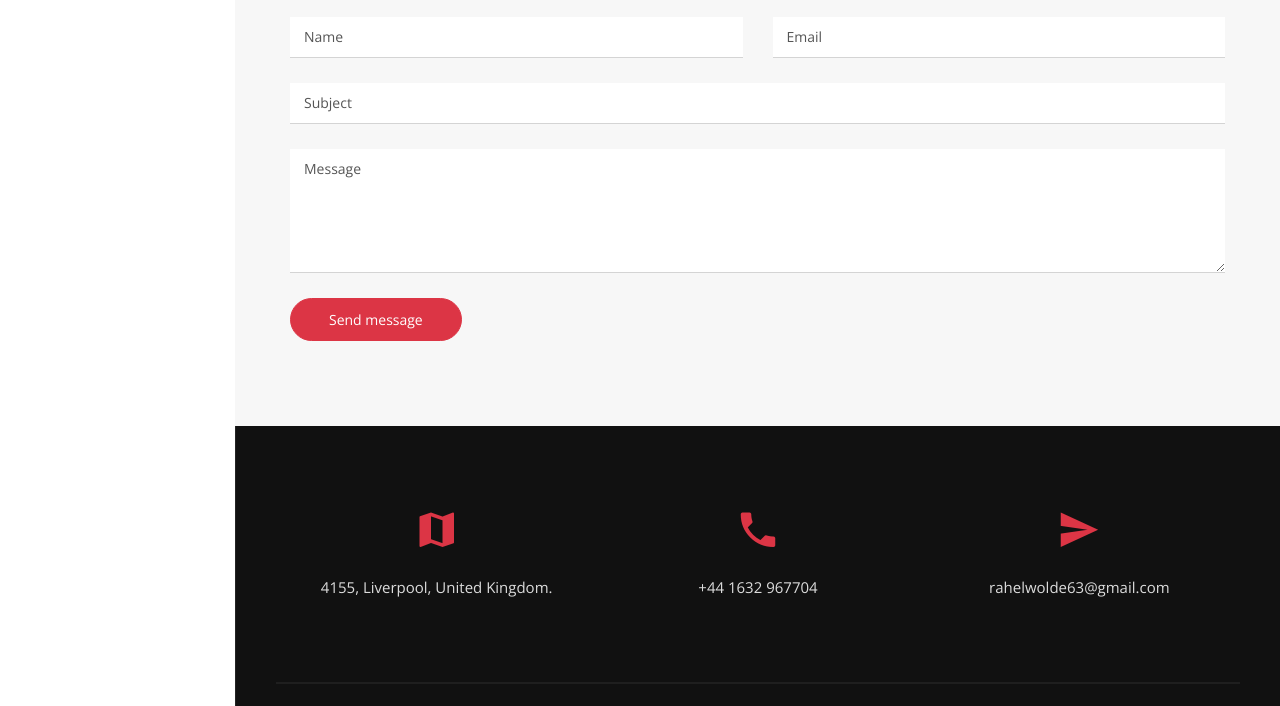
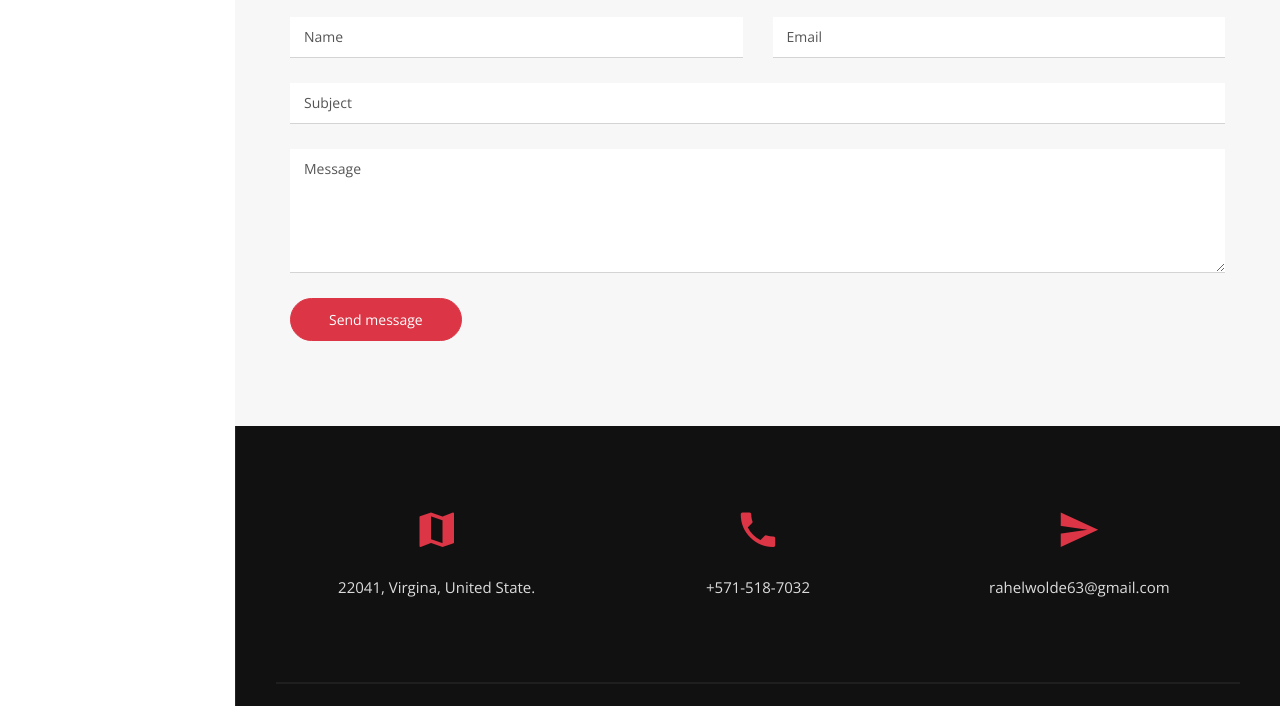
Before and after one commit to rahel-ux/portfolio, a plain HTML site: page index.html in a window 1280 px wide. Shown: the part 4552-5258 px from the top of the page. Drawn offline with nearby package versions, Linux system fonts and the light colour scheme.

Commit message:
add adress info

```diff
--- a/index.html
+++ b/index.html
@@ -1314,7 +1314,7 @@ In our Full Stack Web Development course, Rahel distinguished themselves with st
                     <a
                       href="https://goo.gl/maps/2YAGiugG47VAS17g7"
                       target="_blank"
-                      >4155, Liverpool, United Kingdom.</a
+                      >22041, Virgina, United State.</a
                     >
                   </p>
                 </div>
@@ -1323,7 +1323,7 @@ In our Full Stack Web Development course, Rahel distinguished themselves with st
                 <div class="single-info">
                   <i class="info-icon icon ion-md-call"></i>
                   <p class="info-content">
-                    <a href="tel:+441632967704">+44 1632 967704</a>
+                    <a href="tel:+441632967704">+571-518-7032</a>
                   </p>
                 </div>
               </div>
```
